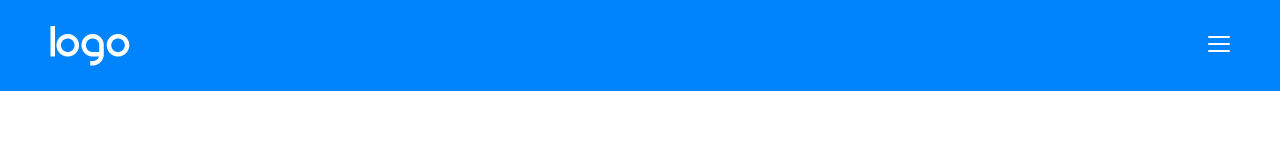
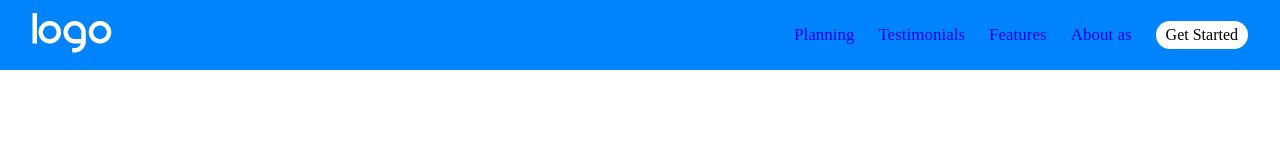
Before and after one commit to LucaMazzola02/htmlcss-responsive-layout, a plain HTML site: page index.html in a window 1280 px wide. Drawn offline with Linux system fonts and the light colour scheme.

Commit message:
header responsive by tablet and desktop

```diff
--- a/index.html
+++ b/index.html
@@ -13,16 +13,26 @@
     <header>
         <div class="container flex space-bet">
         <section>
-            <div class="logo"><img src="img/logo.png" alt="">
-            </div>
+            <a href="index.html">
+                <img class="header-logo" src="img/logo.png" alt="logo-image">
+            </a>
         </section>
         <section>
-            <div class="h-menu">
-                <span class="icon-bar"></span>
-                <span class="icon-bar"></span>
-                <span class="icon-bar"></span>
+            <a href="#" class="header-icon-bar">
+                <span></span>
+                <span></span>
+                <span></span>
+            </a>
+        </section>
+            <div class="header-menu">
+                <ul class="flex">
+                    <a href="#"><li>Planning</li></a>
+                    <a href="#"><li>Testimonials</li></a>
+                    <a href="#"><li>Features</li></a>
+                    <a href="#"><li>About as</li></a>
+                    <span class="button">Get Started</span>
+                </ul>
             </div>
-        </section>
     </div>
     </header>
 
--- a/style.css
+++ b/style.css
@@ -11,11 +11,15 @@
 .button{
     background-color: #fff;
     padding: 5px 10px;
+    border-radius: 20px;
+    color: black;
 }
 .space-bet{
     justify-content: space-between;
 }
 
+a{text-decoration: none;}
+ul{list-style-type: none;}
 
 .container{
     width: 95%;
@@ -24,22 +28,49 @@
 
 header{
     background-color: rgba(0,132,253,255);
-    padding: 2% 1.5%;
+    padding: .8rem 0;
+    color: #fff;
 }
 
-.logo img{
-    vertical-align: middle;
+.header-icon-bar{
+    display: block;
+    padding-top: 11px;
 }
 
-.h-menu{
-    padding-top: 5px;
+.header-icon-bar span{
+    display: block;
+    height: 3px;
+    width: 30px;
+    background-color: #fff;
+    margin-bottom: 5px;
 }
 
-.icon-bar{
-    width: 22px;
-    height: 2px;
-    background-color: #fff;
-    margin-top: 5px;
-    border-radius: 1px;
-    display: block;
+.header-menu{
+    display: none;
 }
+
+.header-menu span{
+    margin-left: 1.5rem;
+    margin-top: 8px;
+}
+.header-menu ul{
+    align-items: center;
+}
+.header-menu ul li{
+    font-size: 17px;
+    margin-left: 1.5rem;
+    padding-top: 8px;
+}
+
+
+@media (min-width: 768px) {
+    .header-icon-bar{
+        display: none;
+    }
+
+    .header-menu{
+        display: block;
+    }
+
+
+}
```
